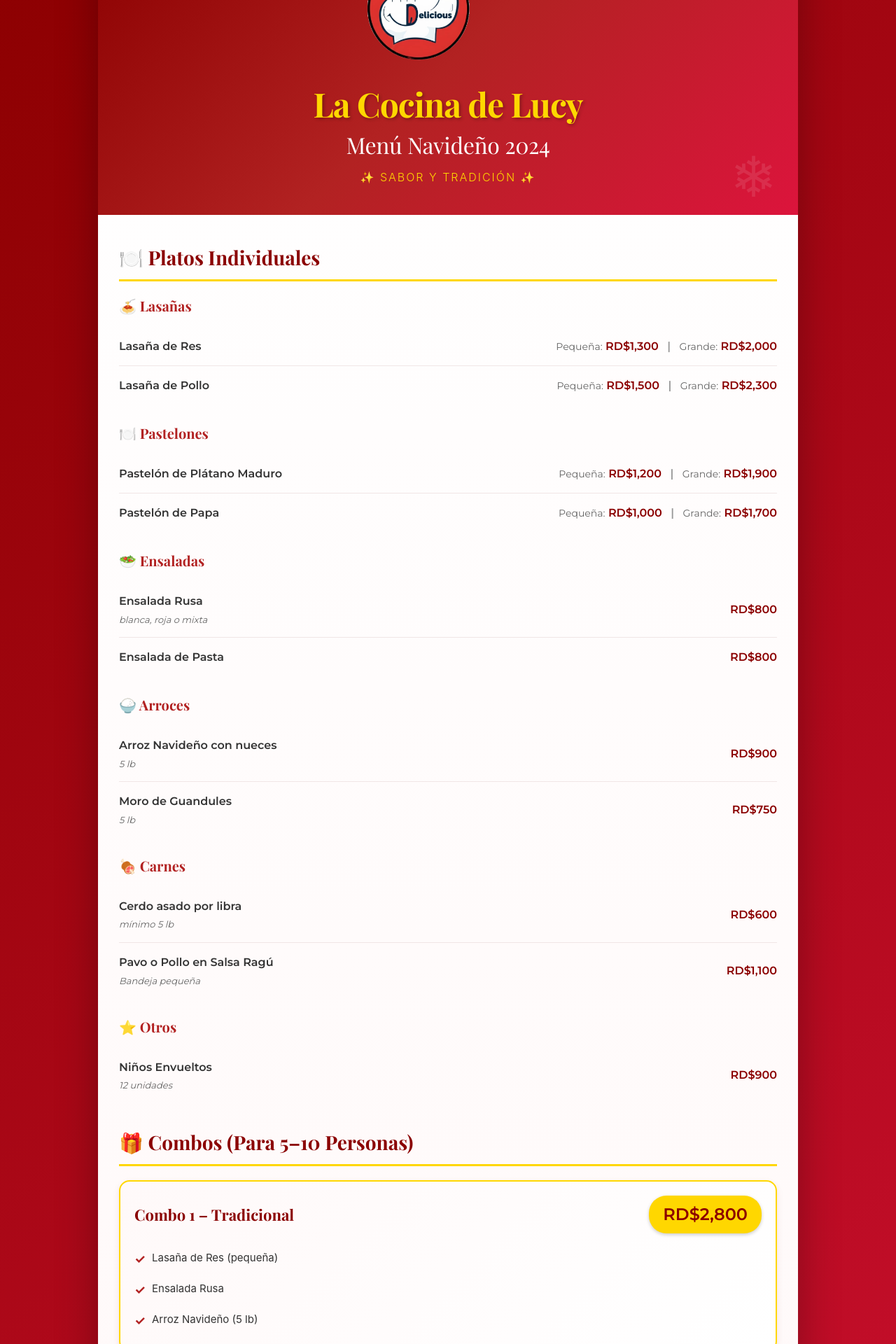
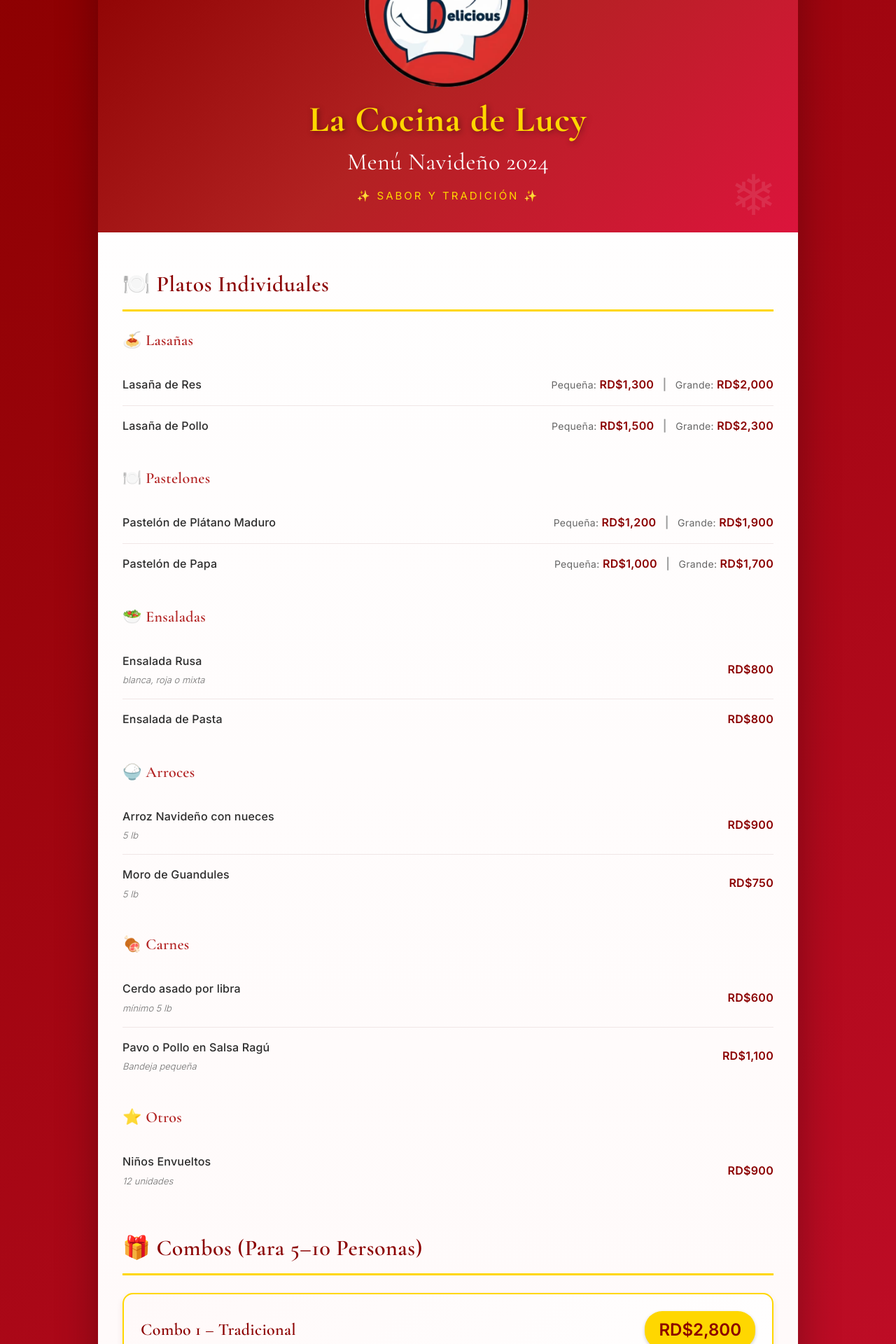
Before and after one commit to imperiohub-dev/landing-pages, a React (Vite) app: page /menu in a window 1280 px wide. Shown: the part 140-2060 px from the top of the page at 70% size. Built offline with nearby package versions, Linux system fonts and the light colour scheme.

Commit message:
refactor rapido

```diff
--- a/src/components/ChristmasMenu/ChristmasMenu.css
+++ b/src/components/ChristmasMenu/ChristmasMenu.css
@@ -1,10 +1,12 @@
-@import url("https://fonts.googleapis.com/css2?family=Playfair+Display:wght@400;700&family=Montserrat:wght@300;400;600&display=swap");
+@import url("https://fonts.googleapis.com/css2?family=Cormorant+Garamond:wght@400;600;700&family=Inter:wght@300;400;500;600&display=swap");
 
 .menu-body {
-  font-family: "Montserrat", sans-serif;
+  font-family: "Inter", -apple-system, BlinkMacSystemFont, "Segoe UI",
+    sans-serif;
   background: linear-gradient(135deg, #8b0000 0%, #dc143c 100%);
   padding: 20px;
   min-height: 100vh;
+  line-height: 1.6;
 }
 
 .menu-container {
@@ -49,94 +51,91 @@
   display: flex;
   justify-content: center;
   align-items: center;
-  width: 20rem;
+  width: 100%;
+  max-width: 320px;
   height: 20rem;
-  margin-left: 35%;
-  /* width: 120px;
-  height: 120px;
   margin: 0 auto 20px;
-  border: 3px dashed rgba(255, 215, 0, 0.5);
-  border-radius: 50%;
-  display: flex;
-  align-items: center;
-  justify-content: center;
-  background: rgba(255, 255, 255, 0.1);
-  color: rgba(255, 215, 0, 0.7);
-  font-size: 14px;
-  text-align: center;
-  padding: 10px;
-  overflow: hidden; */
 }
 
 .logo-image {
-  /* width: 100%;
-  height: 100%;
-  object-fit: cover;
-  border-radius: 50%; */
+  width: 100%;
+  height: auto;
+  max-width: 320px;
+  object-fit: contain;
 }
 
 .header h1 {
-  font-family: "Playfair Display", serif;
+  font-family: "Cormorant Garamond", serif;
   color: #ffd700;
-  font-size: 48px;
+  font-size: 52px;
   margin-bottom: 10px;
-  text-shadow: 2px 2px 4px rgba(0, 0, 0, 0.3);
+  text-shadow: 2px 2px 8px rgba(0, 0, 0, 0.4);
   font-weight: 700;
+  letter-spacing: 1px;
 }
 
 .header h2 {
-  font-family: "Playfair Display", serif;
+  font-family: "Cormorant Garamond", serif;
   color: white;
-  font-size: 32px;
+  font-size: 34px;
   font-weight: 400;
   margin-bottom: 15px;
+  letter-spacing: 0.5px;
 }
 
 .header p {
   color: #ffd700;
-  font-size: 16px;
-  font-weight: 300;
-  letter-spacing: 2px;
+  font-size: 15px;
+  font-weight: 400;
+  letter-spacing: 3px;
 }
 
 .content {
-  padding: 40px 30px;
+  padding: 50px 35px;
 }
 
 .section {
-  margin-bottom: 35px;
+  margin-bottom: 45px;
 }
 
 .section-title {
-  font-family: "Playfair Display", serif;
+  font-family: "Cormorant Garamond", serif;
   color: #8b0000;
-  font-size: 28px;
-  margin-bottom: 20px;
-  padding-bottom: 10px;
+  font-size: 32px;
+  margin-bottom: 25px;
+  padding-bottom: 12px;
   border-bottom: 3px solid #ffd700;
   display: inline-block;
   width: 100%;
+  font-weight: 600;
+  letter-spacing: 0.5px;
 }
 
 .subsection {
-  margin-bottom: 25px;
+  margin-bottom: 30px;
 }
 
 .subsection-title {
-  font-family: "Playfair Display", serif;
+  font-family: "Cormorant Garamond", serif;
   color: #b22222;
-  font-size: 20px;
-  margin-bottom: 15px;
+  font-size: 22px;
+  margin-bottom: 18px;
   font-weight: 600;
+  letter-spacing: 0.3px;
 }
 
 .menu-item {
   display: flex;
   justify-content: space-between;
   align-items: center;
-  padding: 15px 0;
+  padding: 16px 0;
   border-bottom: 1px solid #f0e6e6;
   gap: 20px;
+  transition: padding 0.2s ease;
+}
+
+.menu-item:hover {
+  padding-left: 8px;
 }
 
 .menu-item:last-child {
@@ -145,16 +144,18 @@
 
 .item-name {
   flex: 1;
-  font-weight: 600;
-  color: #333;
+  font-weight: 500;
+  color: #2c2c2c;
   font-size: 16px;
+  letter-spacing: 0.2px;
 }
 
 .item-details {
-  color: #666;
+  color: #707070;
   font-size: 13px;
   font-style: italic;
-  margin-top: 3px;
+  margin-top: 4px;
+  font-weight: 300;
 }
 
 .item-price {
@@ -163,6 +164,7 @@
   font-size: 16px;
   white-space: nowrap;
   text-align: right;
+  letter-spacing: 0.3px;
 }
 
 .price-label {
@@ -180,9 +182,16 @@
   background: linear-gradient(135deg, #fff9f9 0%, #ffffff 100%);
   border: 2px solid #ffd700;
   border-radius: 15px;
-  padding: 20px;
+  padding: 24px;
   margin-bottom: 20px;
   box-shadow: 0 4px 10px rgba(139, 0, 0, 0.1);
+  transition: all 0.3s ease;
+}
+
+.combo-item:hover {
+  transform: translateY(-3px);
+  box-shadow: 0 8px 20px rgba(139, 0, 0, 0.15);
+  border-color: #8b0000;
 }
 
 .combo-header {
@@ -195,11 +204,12 @@
 }
 
 .combo-name {
-  font-family: "Playfair Display", serif;
+  font-family: "Cormorant Garamond", serif;
   color: #8b0000;
-  font-size: 22px;
-  font-weight: 700;
+  font-size: 24px;
+  font-weight: 600;
   margin: 0;
+  letter-spacing: 0.3px;
 }
 
 .combo-price {
@@ -219,11 +229,13 @@
 }
 
 .combo-items li {
-  padding: 8px 0;
+  padding: 9px 0;
   padding-left: 25px;
   position: relative;
-  color: #333;
+  color: #2c2c2c;
   font-size: 15px;
+  line-height: 1.6;
+  font-weight: 400;
 }
 
 .combo-items li::before {
@@ -237,16 +249,18 @@
 
 .footer {
   background: linear-gradient(135deg, #8b0000 0%, #dc143c 100%);
-  padding: 30px;
+  padding: 40px 35px;
   color: white;
   text-align: center;
 }
 
 .footer-title {
-  font-family: "Playfair Display", serif;
-  font-size: 22px;
+  font-family: "Cormorant Garamond", serif;
+  font-size: 26px;
   color: #ffd700;
   margin-bottom: 15px;
+  font-weight: 600;
+  letter-spacing: 0.5px;
 }
 
 .footer-text {
@@ -267,7 +281,60 @@
   margin: 20px auto;
 }
 
+.cta-container {
+  display: flex;
+  gap: 15px;
+  justify-content: center;
+  margin-top: 25px;
+  flex-wrap: wrap;
+}
+
+.cta-button {
+  font-family: "Inter", sans-serif;
+  background: white;
+  color: #8b0000;
+  padding: 14px 32px;
+  border-radius: 30px;
+  border: 2px solid #ffd700;
+  font-size: 16px;
+  font-weight: 600;
+  cursor: pointer;
+  text-decoration: none;
+  display: inline-flex;
+  align-items: center;
+  gap: 8px;
+  transition: all 0.3s ease;
+  letter-spacing: 0.5px;
+  box-shadow: 0 4px 12px rgba(0, 0, 0, 0.15);
+}
+
+.cta-button:hover {
+  background: #ffd700;
+  color: #8b0000;
+  transform: translateY(-2px);
+  box-shadow: 0 6px 20px rgba(255, 215, 0, 0.4);
+}
+
+.cta-button.primary {
+  background: #ffd700;
+  color: #8b0000;
+}
+
+.cta-button.primary:hover {
+  background: white;
+  border-color: #ffd700;
+}
+
 @media (max-width: 768px) {
+  .logo-space {
+    max-width: 240px;
+    margin: 0 auto 15px;
+  }
+
+  .logo-image {
+    max-width: 240px;
+  }
+
   .header h1 {
     font-size: 36px;
   }
@@ -277,7 +344,7 @@
   }
 
   .section-title {
-    font-size: 24px;
+    font-size: 26px;
   }
 
   .menu-item {
@@ -304,4 +371,11 @@
     font-size: 20px;
     padding: 6px 16px;
   }
+
+  .cta-button {
+    width: 100%;
+    justify-content: center;
+    padding: 12px 24px;
+    font-size: 15px;
+  }
 }
--- a/src/components/ChristmasMenu/index.tsx
+++ b/src/components/ChristmasMenu/index.tsx
@@ -198,6 +198,16 @@
           <p className="footer-text">
             💰 Se requiere un <span className="highlight">50% de adelanto</span>
           </p>
+
+          <div className="cta-container">
+            <a href="tel:8495357777" className="cta-button primary">
+              📞 Llamar Ahora
+            </a>
+            <a href="https://wa.me/18495357777" target="_blank" rel="noopener noreferrer" className="cta-button">
+              💬 WhatsApp
+            </a>
+          </div>
+
           <div className="decorative-line"></div>
           <p className="footer-text" style={{ marginTop: '20px', fontSize: '14px' }}>
             ¡Haz de tu Navidad un momento especial con La Cocina de Lucy! 🎄✨
```
